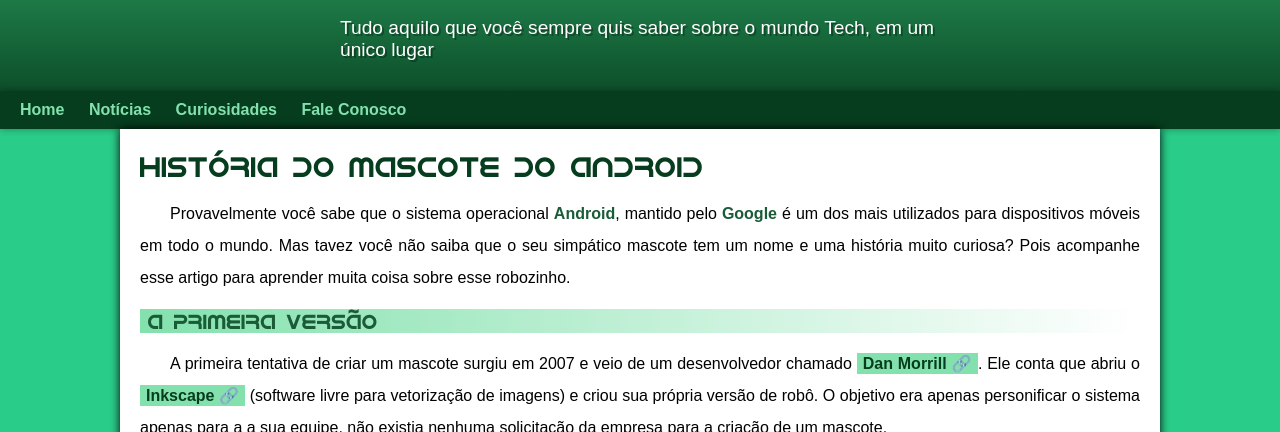
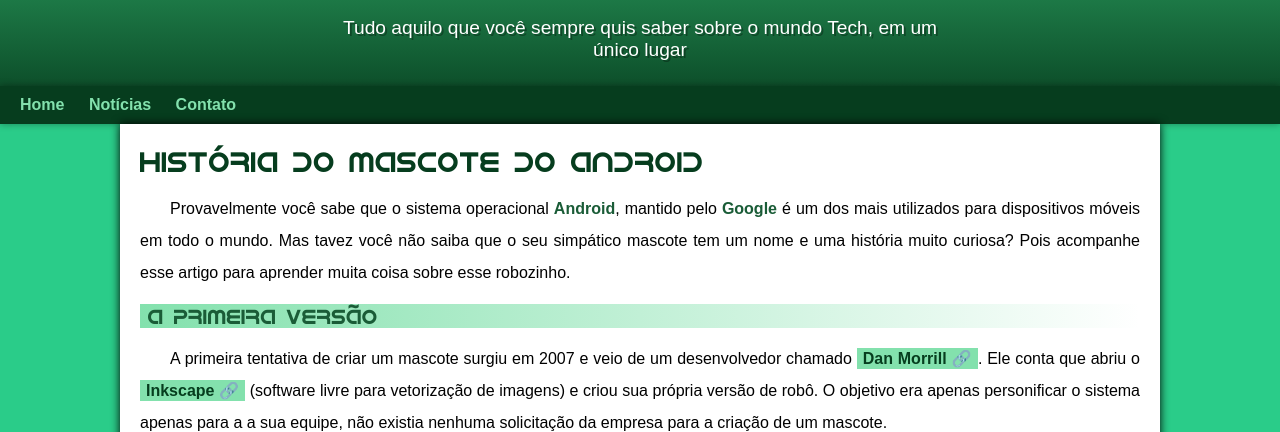
Before and after one commit to vini3h/projeto-android, a plain HTML site: page index.html in a window 1280 px wide. Shown: the part 100-532 px from the top of the page. Drawn offline with Linux system fonts and the light colour scheme.

Commit message:
Problema de Padding corrigido

```diff
--- a/index.html
+++ b/index.html
@@ -16,8 +16,7 @@
         <nav>
             <a href="#">Home</a>
             <a href="#">Notícias</a>
-            <a href="#">Curiosidades</a>
-            <a href="#">Fale Conosco</a>
+            <a href="#">Contato</a>
         </nav>
     </header>
     <main>
--- a/style.css
+++ b/style.css
@@ -63,12 +63,13 @@
 header > p {
     font-family: var(--fonte-padrao);
     font-size: 1.2em;
+    text-align: center;
     color: white;
     max-width: 600px;
     padding-right: 10px;
     padding-left: 10px;
     margin: auto;
-    margin-bottom: 30px;
+    padding-bottom: 25px;
     text-shadow: 2px 2px 0px rgba(0, 0, 0, 0.315);
 }
 
```
